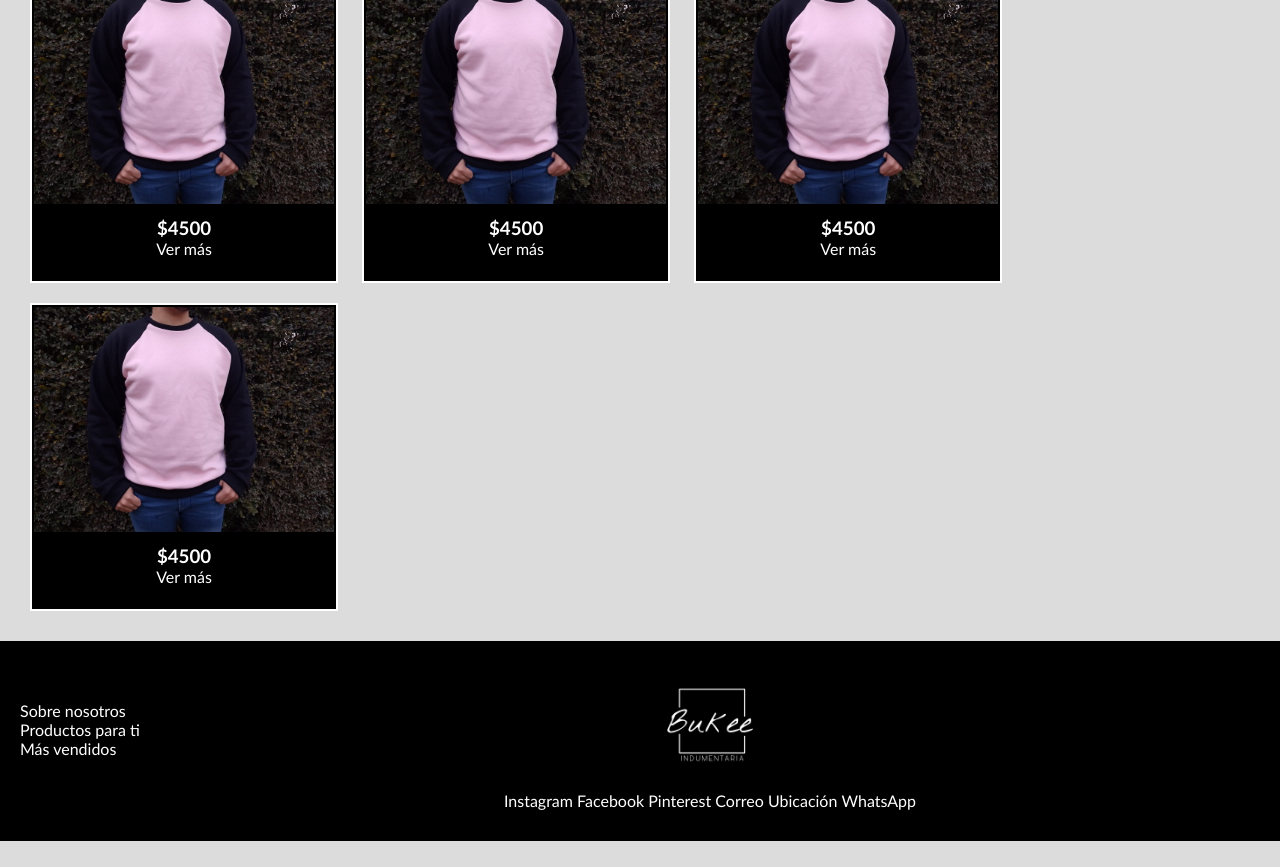
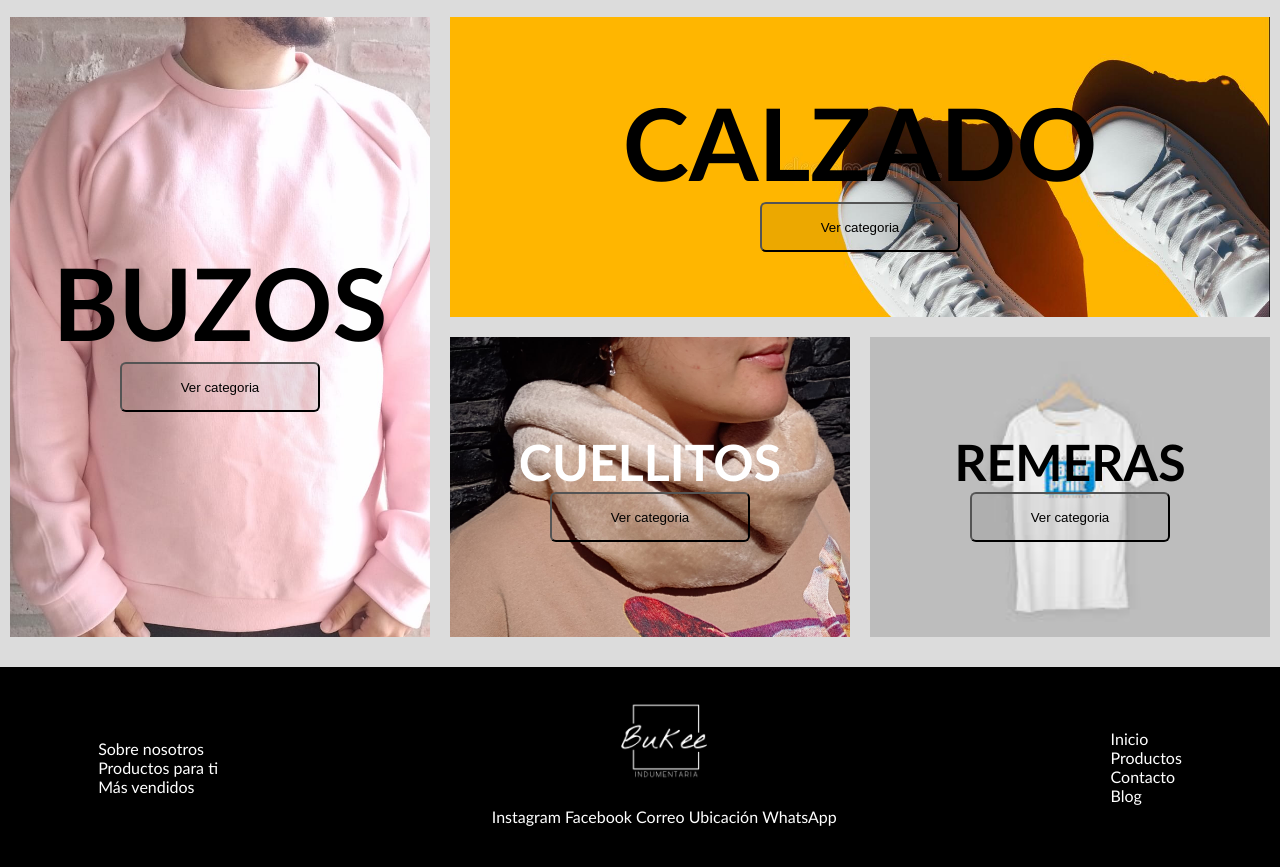
Before and after one commit to Lauta-Vittore/CoderHouse_1er_desafio, a plain HTML site: page index.html in a window 1280 px wide. Shown: the part 1599-2466 px from the top of the page. Before the commit the page ends 2440 px from the top, so only its background shows below. Drawn offline with Linux system fonts and the light colour scheme.

Commit message:
cambios en categorias

```diff
--- a/css/style.css
+++ b/css/style.css
@@ -8,64 +8,58 @@ body {
 }
 /* --------------------css para la navbar--------------------- */
 header{
-    display: inline-block;
+    display: flex;
+    flex-direction: row;
     background-color: black;
     width: 100%;
     height: 100px;
-    text-align: center;
+    justify-content: space-evenly;
 }
 
 
 .img {
     width: 100px;
-    float: left;
 }
 
 
 .menu {
-    display: inline-block;
     width: 50%;
-    margin: 0 auto;
-    padding: 25px;
+    margin: auto 0;
+    text-align: center;
 }
 .buscar{
     height: 25px;
     width: 450px;
-
+    justify-content: center;
 }
 
 .btn {
     background-color: darkorange;
     width: 60px;
-    height: 30px;
+    height: 35px;
 }
-
-
-
-.cuenta {
-    display: inline-block;
-    margin-left: 150px;
-    margin-bottom: 10px;
+.navegacion {
+    text-align: center;
 }
 .inicio{
     display: inline-block;
     margin: 10px 10px;
 }
-
+.cuenta{
+    margin: auto 0;
+}
 .btnCuenta{
     width: 100px;
     height: 30px;
     background-color: orange;
     border: 2px solid rgba(255, 68, 0, 0.575);
-    float: right;
 }
 .btnCarrito{
     width: 30px;
     height: 30px;
     background-color: orange;
     border: 2px solid rgba(255, 68, 0, 0.575);
-    float: right;
-    margin-right: 10px;
+    margin-left: 5px;
 }
 .imgCarrito {
     width: 16px;
@@ -81,29 +75,42 @@ a {
 /* ---------------------css para carusel----------------------------- */
 
 .carrusel{
+    display: flex;
+    justify-content: space-evenly;
     height: 500px;
     background-color: rgba(212, 212, 212, 0.801);
+    margin: 20px;
 }
 
 .imgCarrusel {
     width: 450px;
-    margin: 20px;
-    margin-left: 150px;
+}
+.whatsapp{
+    display: flex;
+    justify-content: right;
+    margin-right: 20px;
+
+}
+.wpp{
+    width: 40px;
+    height: 40px;
+    position: fixed;
+    border-radius: 20px;
 }
 /* ---------------------termina css para carusel----------------------------- */
 /* ---------------------css para infoCompras----------------------------- */
 
 .infoCompra{
+    display: flex;
+    justify-content: space-around;
     height: 230px;
-    padding: 10px;
-    text-align: center;
+    margin-top: 30px;
 }
 
 .btnCompra {
     height: 190px;
-    width: 250px;
-    margin: 10px;
-    font-size: 20px;
+    width: 350px;;
+    font-size: 25px;
     color: rgb(0, 0, 0);
     background-color: rgb(255, 255, 255);
     border: 2px solid rgb(0, 0, 0);
@@ -115,14 +122,19 @@ a {
 .titulo{
     margin-left: 10px;
 }
-
+.paraTi {
+    display: flex;
+    justify-content: space-around;
+}
+.masVendidos {
+    display: flex;
+    justify-content: space-around;
+}
 .conteinerProductos {
-    display: inline-block;
     width: 300px;
     height: 300px;
     background-color: black;
     border: 2px solid white;
-    padding: 2px;
     text-align: center;
     margin: 10px;
 }
@@ -130,40 +142,135 @@ h3{
     margin-top: 10px;
 }
 
-.paraTi {
-    margin-left: 20px;
-}
 
-.masVendidos {
-    margin-left: 20px;
-}
 
+
+/* ---------------------final css para Productos para ti----------------------------- */
+/* ---------------------css para footer----------------------------- */
 footer {
-    display: inline-block;
+    display: flex;
+    justify-content: space-around;
     width: 100%;
     height: 200px;
     background-color: black;
     margin-top: 20px;
 }
 .infoFooter{
-    width: 120px;
-    float: left;
-    margin-top: 60px;
-    margin-left: 20px;
+    margin: auto 0px;
 }
-.redes {
+.logoRedes {
+    display: flex;
+    flex-direction: column;
+    text-align: center;
+    width: 500px;
+}
+ .redes {
     display: inline-block;
-    margin: 0 auto;
 }
-
-.logoRedes {
-    display: grid;
-   width: 500px;
-    margin: 10px auto;
-
+.navegacionFooter{
+    margin: auto 0;
 }
 
 .logoFooter {
     width: 140px;
     margin: 0 auto;
 }
+/* ---------------------css para footer----------------------------- */
+/* ---------------------css para categorias----------------------------- */
+.categoria {
+    display: flex;
+    flex-direction: row;
+    justify-content: center;
+}
+
+
+.buzos {
+    display: flex;
+    flex-direction: column;
+    width: 500px;
+    height: 620px;
+    background-image: url(/pic/buzo.jpeg);
+    background-position: center;
+    background-size: cover;
+    margin: 10px;
+    justify-content: center;
+    text-align: center;
+    font-size: 100px;
+}
+.btnVerCategoria{
+    width: 200px;
+    height: 50px;
+    margin: 0 auto;
+    background-color: rgba(0, 0, 0, 0.075);
+    border-radius: 6px;
+}
+.imgBuzo{
+    width: 500px;
+    height: 620px;
+}
+.conteinerCategoria1{
+    display: flex;
+    flex-direction: column;
+}
+.conteinerCategoria{
+    display: flex;
+    flex-direction: row;
+}
+.zapatillas{
+    display: flex;
+    flex-direction: column;
+    width: 820px;
+    height: 300px;
+    background-color: yellowgreen;
+    margin: 10px;
+    background-image: url(/pic/zapatillas.jpg);
+    background-position: center;
+    background-size: cover;
+    margin: 10px;
+    justify-content: center;
+    text-align: center;
+    font-size: 100px;
+}
+.imgZapas{
+    width: 820px;
+    height: 300px;
+}
+.cuellos{
+    display: flex;
+    flex-direction: column;
+    width: 400px;
+    height: 300px;
+    background-color: rgb(50, 187, 205);
+    margin: 10px;
+    background-image: url(/pic/cuellito.jpeg);
+    background-position: center;
+    background-size: cover;
+    margin: 10px;
+    justify-content: center;
+    text-align: center;
+    color: white;
+    font-size: 50px;
+}
+.imgCuello{
+    width: 400px;
+    height: 300px;
+}
+.remeras{
+    display: flex;
+    flex-direction: column;
+    width: 400px;
+    height: 300px;
+    background-color: rgb(205, 50, 192);
+    margin: 10px;
+    background-image: url(/pic/remera.jpg);
+    background-position: center;
+    background-size: cover;
+    margin: 10px;
+    justify-content: center;
+    text-align: center;
+    font-size: 50px;
+}
+.imgSale{
+    width: 400px;
+    height: 300px;
+}
--- a/index.html
+++ b/index.html
@@ -15,7 +15,7 @@
 
             <nav>
                 <input type="text"  class="buscar" placeholder="Buscar productos" ><button class="btn">Buscar</button>
-                <ul>
+                <ul class="navegacion">
                     <li class="inicio"><a href="index.html">Inicio</a></li>
                     <li class="inicio"><a href="pages/productos.html">Productos</a></li>
                     <li class="inicio"><a href="pages/Contacto.html">Contacto</a></li>
@@ -35,6 +35,9 @@
                 <img src="pic/descuento.png" alt="ofertas" class="imgCarrusel">
                 <img src="pic/descuento.png" alt="ofertas" class="imgCarrusel">
         </section>
+        <div class="whatsapp">
+           <img src="pic/whatsapp.png" alt="WhatsApp" class="wpp">
+        </div>
         <section class="infoCompra">
             <button class="btnCompra">Todas las tarjetas</button>
             <button class="btnCompra">Envíos a todo el país</button>
@@ -74,6 +77,48 @@
             </div>
         </section>
 
+        <section class="categoria">
+            <div class="buzos">
+                    <h4>BUZOS</h4>
+                    <button class="btnVerCategoria">Ver categoria</button>
+            </div>
+            <div class="conteinerCategoria1">
+                <div class="zapatillas">
+                    <h4>CALZADO</h4>
+                    <button class="btnVerCategoria">Ver categoria</button>
+                </div>
+            <div class="conteinerCategoria">
+                <div class="cuellos">
+                    <h4>CUELLITOS</h4>
+                    <button class="btnVerCategoria">Ver categoria</button>
+                </div>
+                <div class="remeras">
+                    <h4>REMERAS</h4>
+                    <button class="btnVerCategoria">Ver categoria</button>
+                </div>
+            </div> </div>
+
+        </section>
+
+
+
+
+
+
+
+
+
+
+
+
+
+
+
+
+
+
+
+
     </main>
     <footer>
         <ul class="infoFooter">
@@ -82,16 +127,21 @@
             <li><a href="#masVendidos">Más vendidos</a></li>
         </ul>
         <div class="logoRedes">
-            <img src="/pic/logo.jpeg" alt="logo" width="90px" class="logoFooter" >
-            <ul class="redes">
+            <img src="/pic/logo.jpeg" alt="logo" class="logoFooter" >
+            <ul class="conteinerRedes">
                 <li class="redes"><a href="https://www.instagram.com/bukee_ind/">Instagram</a></li>
                 <li class="redes"><a href="#">Facebook</a></li>
-                <li class="redes"><a href="#">Pinterest</a></li>
                 <li class="redes"><a href="#">Correo</a></li>
                 <li class="redes"><a href="pages/sobreNosotros.html#ubi">Ubicación</a></li>
                 <li class="redes"><a href="#">WhatsApp</a></li>
             </ul>
         </div>
+        <ul class="navegacionFooter">
+            <li><a href="index.html">Inicio</a></li>
+            <li><a href="pages/productos.html">Productos</a></li>
+            <li><a href="pages/Contacto.html">Contacto</a></li>
+            <li><a href="pages/blog.html">Blog</a></li>
+        </ul>
     </footer>
 
 </body>
```
Also changed, not shown: pages/Contacto.html (+6 -0 lines), pages/blog.html (+6 -0 lines), pages/productos.html (+6 -0 lines), pages/sobreNosotros.html (+6 -0 lines), pic/cuellito.jpeg (added), pic/remera.jpg (added), pic/zapatillas.jpg (added).
